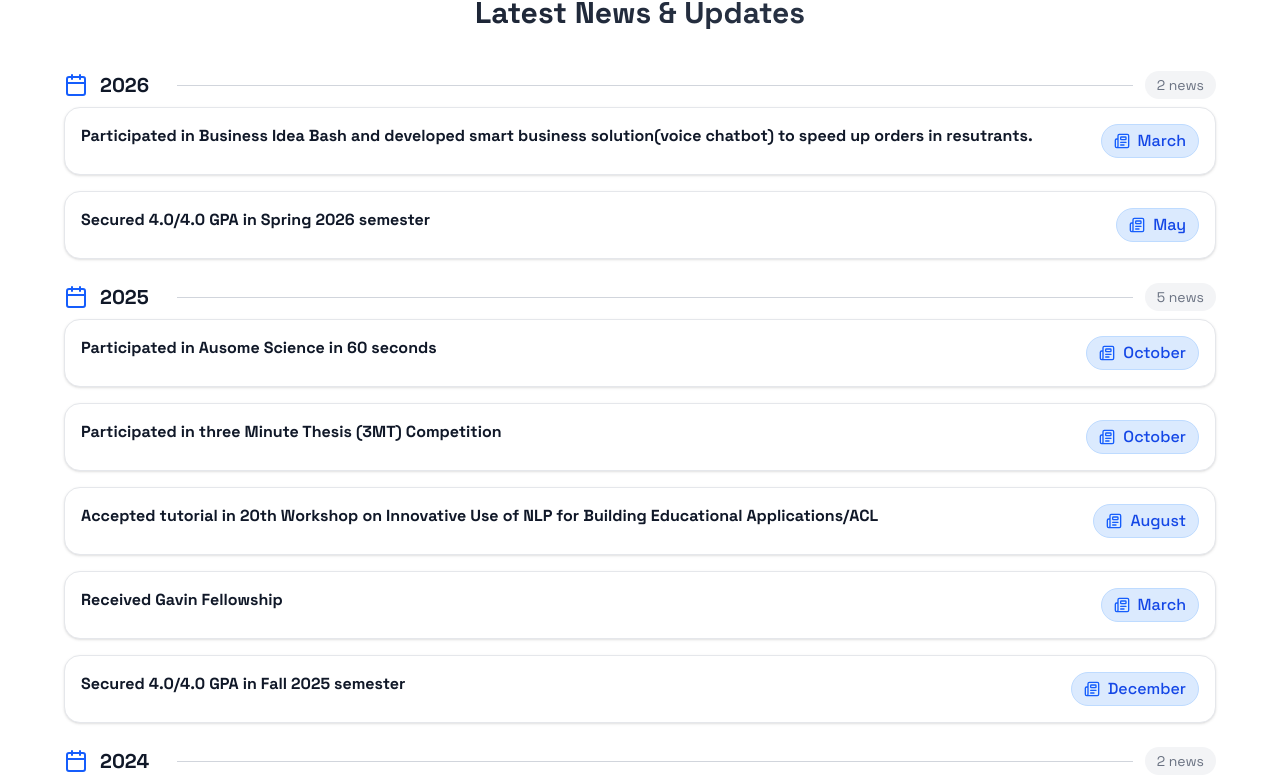
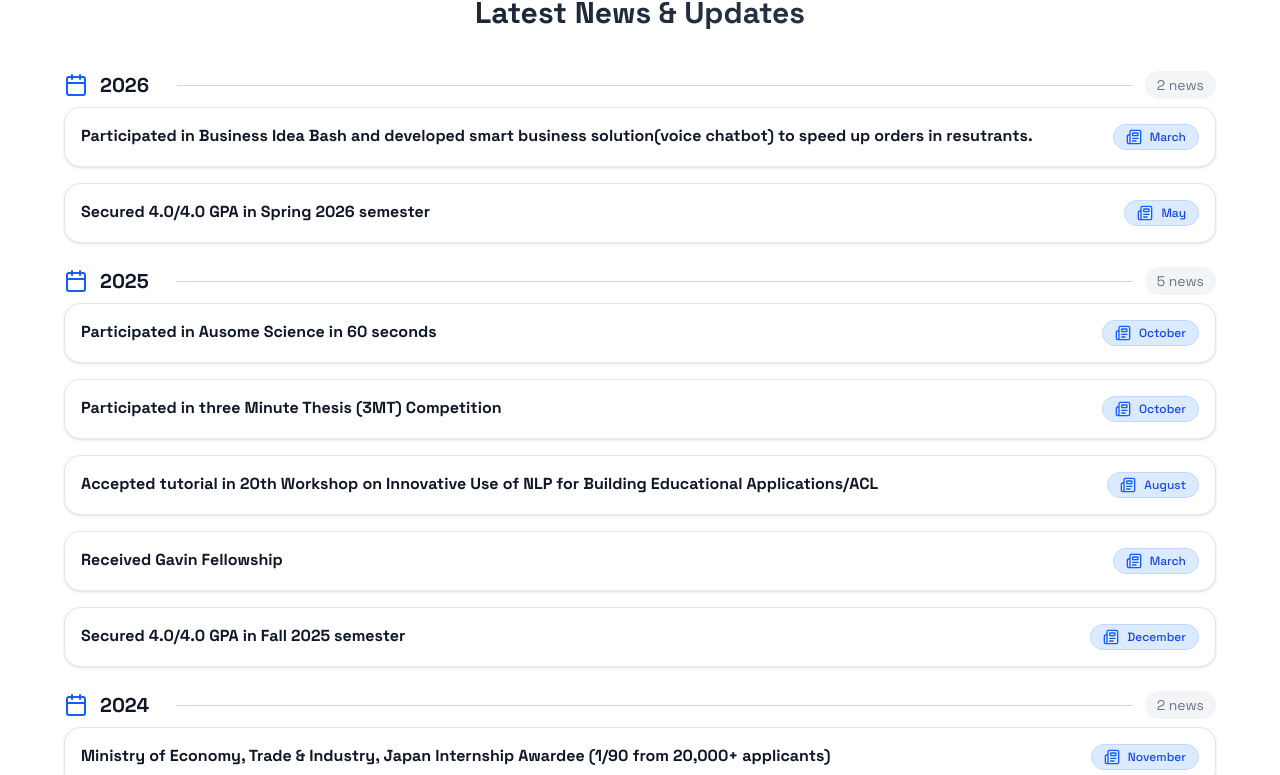
Before and after one commit to MahaZainab/MahaZainab.github.io, a React (Vite) app: page / in a window 1280 px wide. Shown: the part 2076-2851 px from the top of the page. Built offline with nearby package versions, Linux system fonts and the light colour scheme.

Commit message:
Auto commit on save

```diff
--- a/src/components/news.tsx
+++ b/src/components/news.tsx
@@ -67,7 +67,7 @@ export default function NewsSection() {
                       </h3>
                       <div className="flex items-center gap-2 px-3 py-1 rounded-full bg-blue-100 border border-blue-200 w-fit">
                         <Newspaper size={16} className="text-blue-600" />
-                        <span className="text-xm font-medium text-blue-700 whitespace-nowrap">
+                        <span className="text-xs font-medium text-blue-700 whitespace-nowrap">
                           {item?.category || "News"}
                         </span>
                       </div>
```
